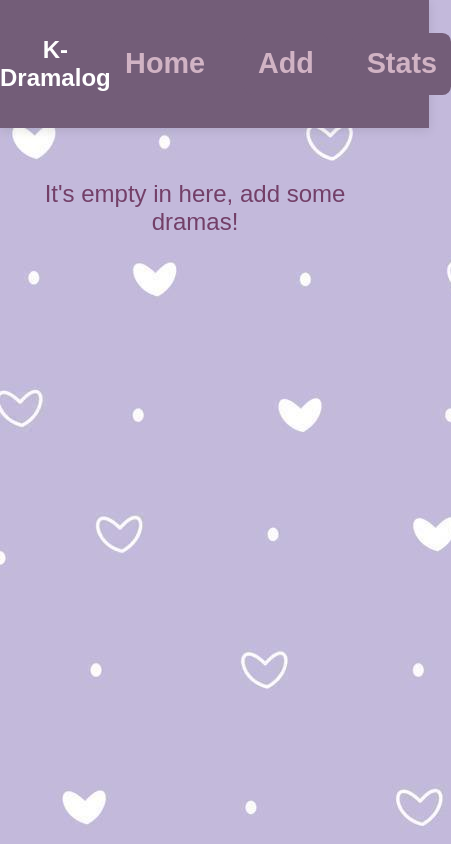
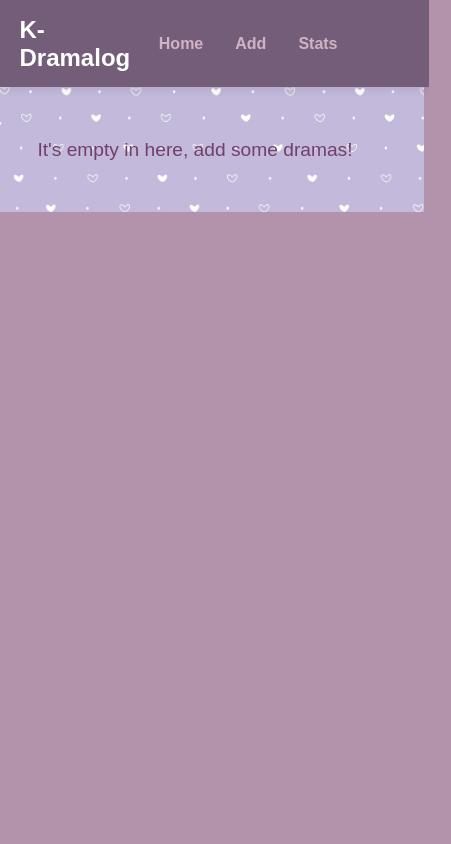
Before and after one commit to AYDev09/K-drama-checklist, a React (Vite) app: page / in a window 390 px wide. Shown: the whole page, 451 px wide, since content can reach past the window. Built offline with nearby package versions, Linux system fonts and the light colour scheme.

Commit message:
made UI responsive

```diff
--- a/src/App.css
+++ b/src/App.css
@@ -3,6 +3,7 @@ body {
   background-color: #B392AC;
   background-image: url('assets/9.jpg');
   background-repeat: no-repeat;
+  background-size: cover;
   font-family: 'Arial', sans-serif;
   margin: 0;
   padding: 0;
@@ -10,41 +11,37 @@ body {
 
 /* Navigation Styling */
 nav {
-  padding: 10em;
-  width: 110vw;
+  height: 3em;
+  padding: clamp(1em, 5vw, 2em);
+  width: 100%;
   background-color: #735D78;
   color: #ffffff;
-  text-align: center;
-  padding: 1em 0;
-  box-shadow: 0 2px 10px rgba(0, 0, 0, 0.1);
   display: flex;
   justify-content: space-between;
   align-items: center;
+  box-shadow: 0 2px 10px rgba(0, 0, 0, 0.1);
 }
 
-
 #nav-links {
-  font-size: 1.5em;
+  margin-right: 4em;
+  font-size: clamp(1em, 2vw, 1.5em);
   display: flex;
   gap: 1em;
 }
 
+#nav-links button {
+  background-color: #735D78;
+  border: none;
+  color: #D1B3C4;
+  font-size: clamp(1em, 1.2vw, 1.2em);
+  font-weight: bold;
+  padding: 0.5em;
+  border-radius: 0.3em;
+  transition: background-color 0.3s ease;
+}
 
 #nav-links button:hover {
   color: #5E4B62;
-}
-
-#nav-links button {
-  background-color: #735D78;
-  border: 0;
-  color: #D1B3C4;
-  text-decoration: none;
-  font-size: 1.2em;
-  font-weight: bold;
-  padding: 0.5em;
-  border-radius: 0.3em;
-  border: none;
-  transition: background-color 0.3s ease;
 }
 
 /* Home Page Styling */
@@ -57,8 +54,8 @@ nav {
 
 #cards-container {
   display: grid;
-  grid-template-columns: repeat(auto-fit, minmax(14em, 1fr));
-  gap: 1.5em;
+  grid-template-columns: repeat(auto-fit, minmax(clamp(10em, 20vw, 14em), 1fr));
+  gap: clamp(1em, 2vw, 1.5em);
   width: 100%;
   max-width: 1200px;
   margin-top: 1em;
@@ -66,9 +63,9 @@ nav {
 
 /* Card Styling */
 #card {
-  width: 17em;
+  width: clamp(12em, 20vw, 17em);
   border: solid 0.2em #825882;
-  background-color:  #faf9eb;
+  background-color: #faf9eb;
   border-radius: 1em;
   box-shadow: 0px 4px 10px rgba(0, 0, 0, 0.15);
   overflow: hidden;
@@ -82,7 +79,7 @@ nav {
 
 #card img {
   width: 100%;
-  height: 12em;
+  height: clamp(10em, 15vw, 12em);
   object-fit: cover;
   border-top-left-radius: 1em;
   border-top-right-radius: 1em;
@@ -95,13 +92,17 @@ nav {
   text-align: center;
 }
 
+#CardContent a {
+  text-decoration: none;
+  color: #ffffff;
+}
+
 #CardContent h2 {
-  font-size: 1.5em;
+  font-size: clamp(1.2em, 2vw, 1.5em);
   margin: 0.5em 0;
 }
 
-/* Button Styling */
-#CardContent button{
+#CardContent button {
   padding: 0.4em 1em;
   background-color: #B392AC;
   color: #ffffff;
@@ -118,17 +119,6 @@ nav {
   color: #ffffff;
 }
 
-#CardContent div {
-  display: flex;
-  justify-content: center;
-  gap: 0.5em;
-}
-
-#CardContent a {
-  text-decoration: none;
-  color:#d1b3c4;
-}
-
 /* Add Form Styling */
 #add-form {
   display: flex;
@@ -137,12 +127,12 @@ nav {
   padding: 2em;
   background-color: #faf9eb;
   border-radius: 0.5em;
-  max-width: 400px;
+  max-width: clamp(280px, 50%, 400px);
   margin: 2em auto;
 }
 
 #add-form h2 {
-  font-size: 2em;
+  font-size: clamp(1.5em, 2.5vw, 2em);
   color: #733F68;
   text-align: center;
   margin-bottom: 1em;
@@ -150,14 +140,14 @@ nav {
 
 #add-form input,
 #add-form button {
-  padding: 0.8em;
+  padding: clamp(0.6em, 1vw, 0.8em);
   border: none;
   border-radius: 0.3em;
-  font-size: 1em;
+  font-size: clamp(1em, 1.5vw, 1em);
 }
 
 #add-form input {
-  border:#733F68 solid 0.1em;
+  border: 0.1em solid #733F68;
   background-color: #ffffff;
   width: 93%;
 }
@@ -183,28 +173,24 @@ nav {
 }
 
 #stats h2 {
-  font-size: 24px;
+  font-size: clamp(1.5em, 2.5vw, 2.4em);
   margin-bottom: 20px;
 }
 
 #stats p {
-  font-size: 18px;
+  font-size: clamp(1em, 1.8vw, 1.5em);
   margin: 10px 0;
 }
 
 .chart-container {
   width: 100%;
-  max-width: 600px;
+  max-width: clamp(300px, 80%, 600px);
   margin: 20px auto;
-}
-
-#stats {
-  padding: 20px;
 }
 
 #empty-message {
   text-align: center;
-  font-size: 1.5em;
+  font-size: clamp(1.2em, 2vw, 1.5em);
   color: #733F68;
   margin-top: 20px;
 }
```
